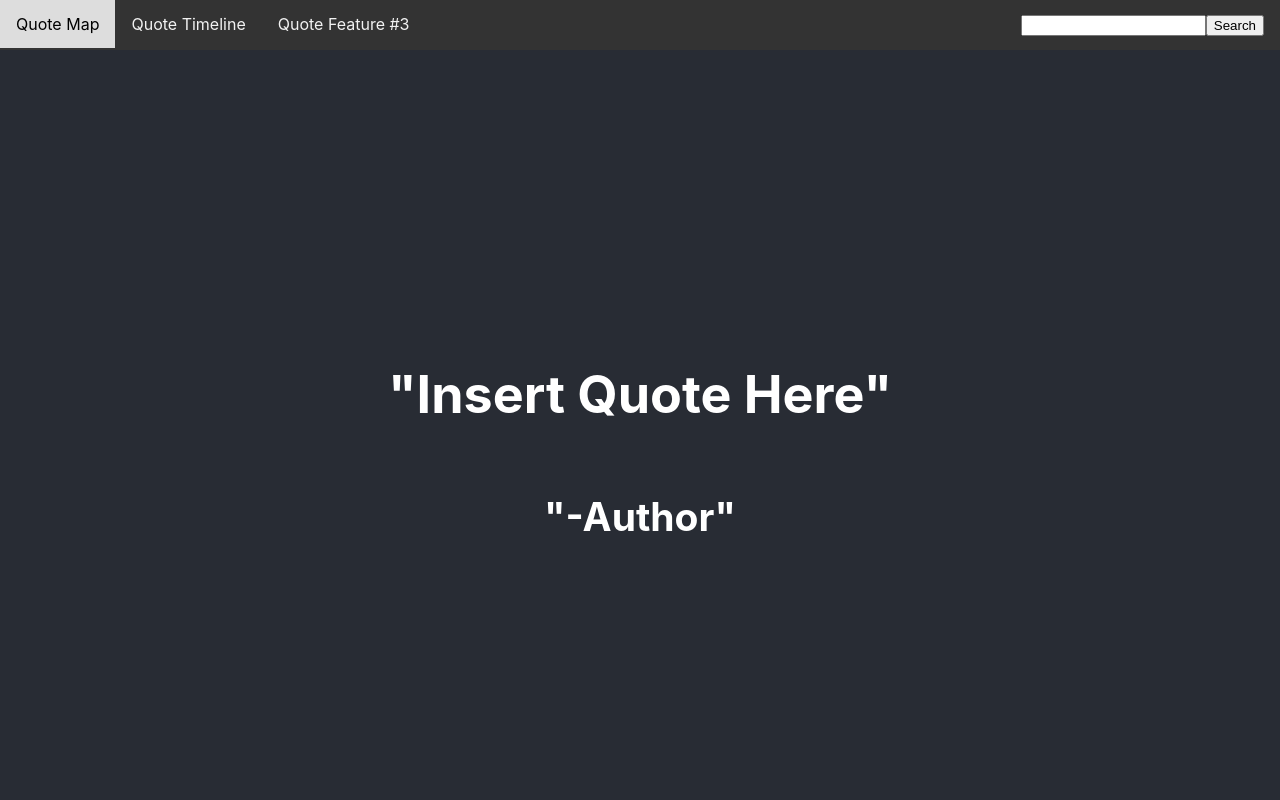
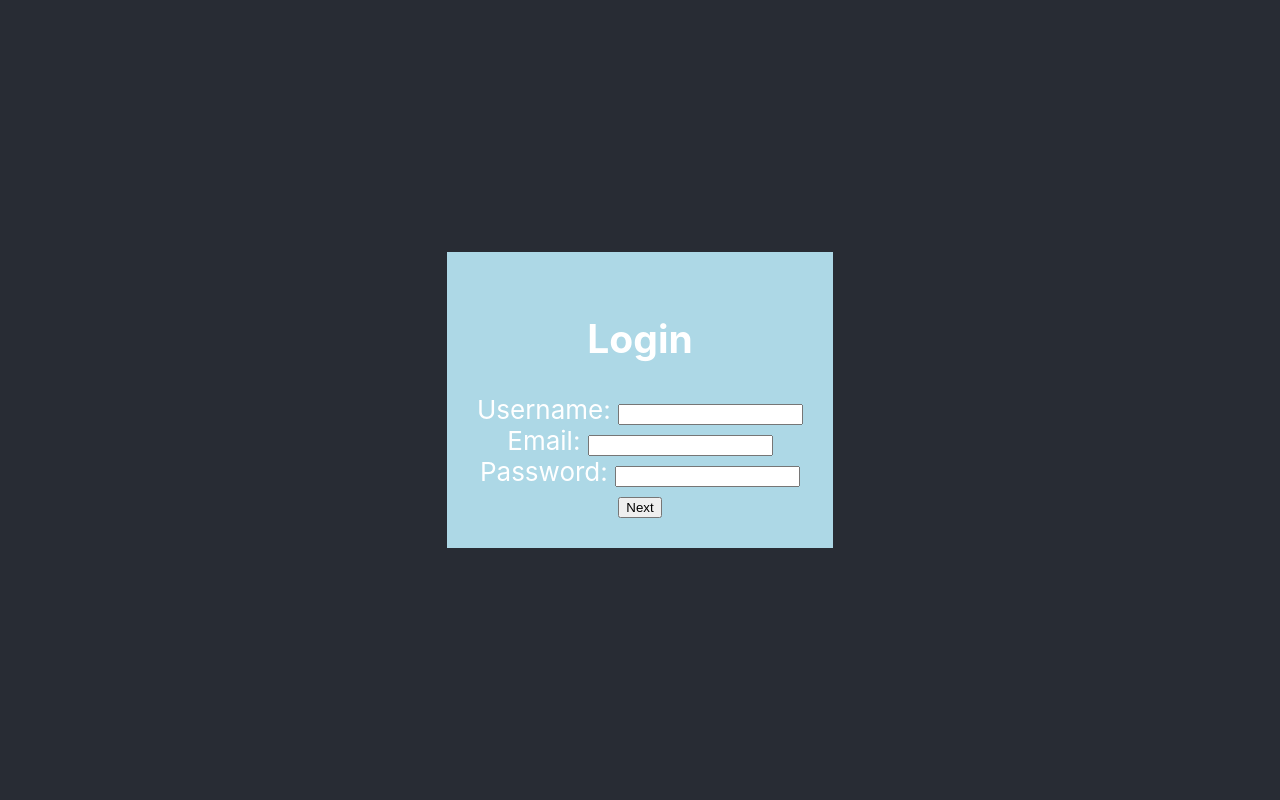
Before and after one commit to Cs348-Quote/cs348-quoteproject, a React (Create React App) app in the folder my-app/: page / in a window 1280 px wide. Shown: the top 800 px of the page. Built offline with nearby package versions, Linux system fonts and the light colour scheme.

Commit message:
login page

```diff
--- /dev/null
+++ b/my-app/src/App.css
@@ -0,0 +1,11 @@
+.App {
+  text-align: center;
+  background-color: #282c34;
+  min-height: 100vh;
+  display: flex;
+  flex-direction: column;
+  align-items: center;
+  justify-content: center;
+  font-size: calc(10px + 2vmin);
+  color: white;
+}
--- /dev/null
+++ b/my-app/src/App.js
@@ -0,0 +1,51 @@
+import React, { useState } from 'react'
+import FrontPage from './FrontPage'
+import LoginForm from './components/LoginForm'
+import './App.css'
+
+
+export default function Login() {
+  // move to db
+  const adminUser = {
+    email: 'test@test.com',
+    password: 'test123'
+  }
+
+  const [user, setUser] = useState({name: '', email: ''})
+  const [error, setError] = useState('');
+
+  // handle login attempt
+  const Login = details => {
+    // console.log(details)
+
+    // TODO: replace this with api call to backend - axios? - remove this admin user stuff
+    if (details.email === adminUser.email && details.password === adminUser.password) {
+      console.log('Admin logged in')
+      setUser({
+        name: details.name,
+        email: details.email
+      })
+      // Replace with regular user login
+    } else {
+      console.log('Login failed')
+      setError('Bad Login Credentials!')
+    }
+  }
+
+  const Logout = () => {
+    setUser({name: '', email: ''})
+  }
+
+  // only render front page if logged in
+  return (
+    <div className='App'>
+      {(user.email !== '') ? (
+        <div className='FrontPage'>
+          <FrontPage Logout={Logout}/>
+        </div>
+      ) : (
+        <LoginForm Login={Login} error={error} />
+      )}
+    </div>
+  )
+}
--- a/my-app/src/FrontPage.css
+++ b/my-app/src/FrontPage.css
@@ -1,6 +1,3 @@
-.App {
-  text-align: center;
-}
 
 .top body {
   background-color: #282c34;
--- a/my-app/src/FrontPage.js
+++ b/my-app/src/FrontPage.js
@@ -10,10 +10,10 @@ import NavBar from './NavBar.js'
 
 */
 
-function FrontPage() {
+function FrontPage({ Logout }) {
   return (
     <div>
-      <NavBar/>
+      <NavBar Logout={Logout}/>
       <div className="top">
             <body>
               <h1>"Insert Quote Here"</h1>
--- a/my-app/src/NavBar.js
+++ b/my-app/src/NavBar.js
@@ -2,14 +2,20 @@
 import logo from './logo.svg';
 import './NavBar.css'
 
-function NavBar() {
+function NavBar({ Logout }) {
+
+  const handleLogout = () => {
+    Logout()
+  }
+
+  // TODO: fix the logout button alignment
     return (
       <div className='topnav'>
         <a href='#'>Quote Map</a>
         <a href='#'>Quote Timeline</a>
         <a href='#'>Quote Feature #3</a>
+        <input type='button' value='Logout' class='right' onClick={handleLogout}/>
         <SearchBar/>
-
       </div>
     )
   }
@@ -29,7 +35,7 @@ function NavBar() {
 
   function UserImg() {
     return (
-      <img src={logo} className="User-Profile-Pic" alt="logo" />
+      <img src={logo} className='User-Profile-Pic' alt='logo' />
     )
   }
 
--- /dev/null
+++ b/my-app/src/components/LoginForm.css
@@ -0,0 +1,16 @@
+/*
+TODO: Needs styling
+*/
+
+form .form-inner {
+  position: relative;
+  display: block;
+  background-color: black;
+  padding: 30px;
+  z-index: 2;
+}
+
+form .form-body {
+  background-color: lightblue;
+  padding: 30px;
+}
--- /dev/null
+++ b/my-app/src/components/LoginForm.js
@@ -0,0 +1,40 @@
+import React, {useState} from 'react'
+import './LoginForm.css'
+
+function LoginForm({Login, error}) {
+  const [details, setDetails] = useState({name: '', email: '', password: ''});
+
+  const handleLogin = e => {
+    e.preventDefault();
+
+    Login(details)
+  }
+
+  return (
+    <form onSubmit={handleLogin}>
+      <div className = 'form-body'>
+        <h2> Login </h2>
+      {(error !== '') ? ( <div className='error'> {error} </div> ) : '' }
+        <div className='form-group'>
+          <label htmlFor='name'> Username: </label>
+          <input type = 'text' name='name' id='name'
+            onChange={e => setDetails({...details, name: e.target.value})} value={details.name}/>
+        </div>
+        <div className='form-group'>
+          <label htmlFor='email'> Email: </label>
+          <input type = 'email' name='email' id='email'
+            onChange={e => setDetails({...details, email: e.target.value})} value={details.email}/>
+        </div>
+        <div className='form-group'>
+          <label htmlFor='password'> Password: </label>
+          <input type = 'password' name='password' id='password'
+            onChange={e => setDetails({...details, password: e.target.value})} value={details.password}/>
+        </div>
+        <input type='submit' value='Next'/>
+      </div>
+    </form>
+  )
+}
+//TODO: add a signup page - new js file with link
+
+export default LoginForm
--- a/my-app/src/index.js
+++ b/my-app/src/index.js
@@ -1,13 +1,13 @@
 import React from 'react';
 import ReactDOM from 'react-dom/client';
 import './index.css';
-import FrontPage from './FrontPage';
+import App from './App';
 import reportWebVitals from './reportWebVitals';
 
 const root = ReactDOM.createRoot(document.getElementById('root'));
 root.render(
   <React.StrictMode>
-    <FrontPage />
+    <App />
   </React.StrictMode>
 );
 
```
